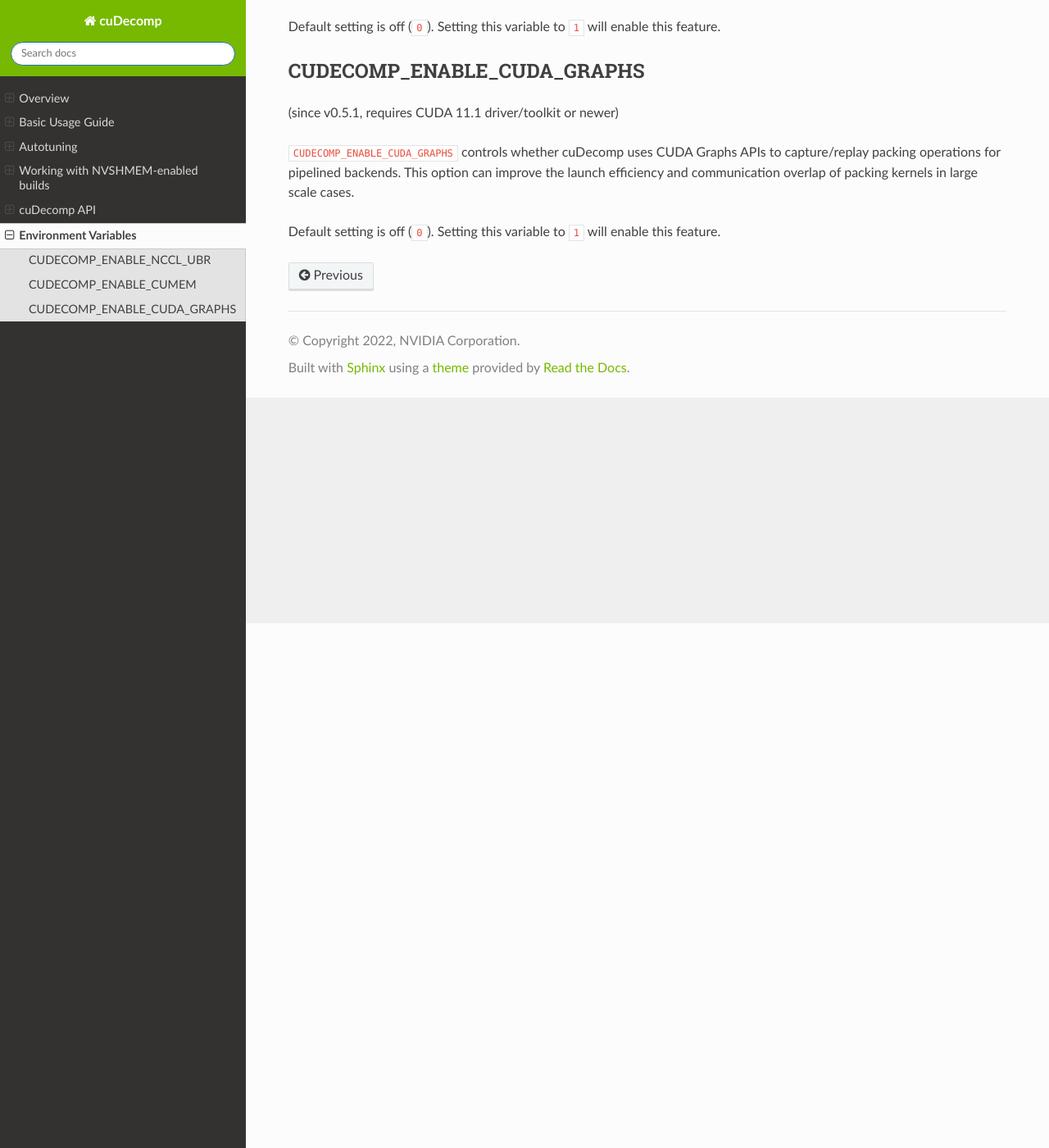
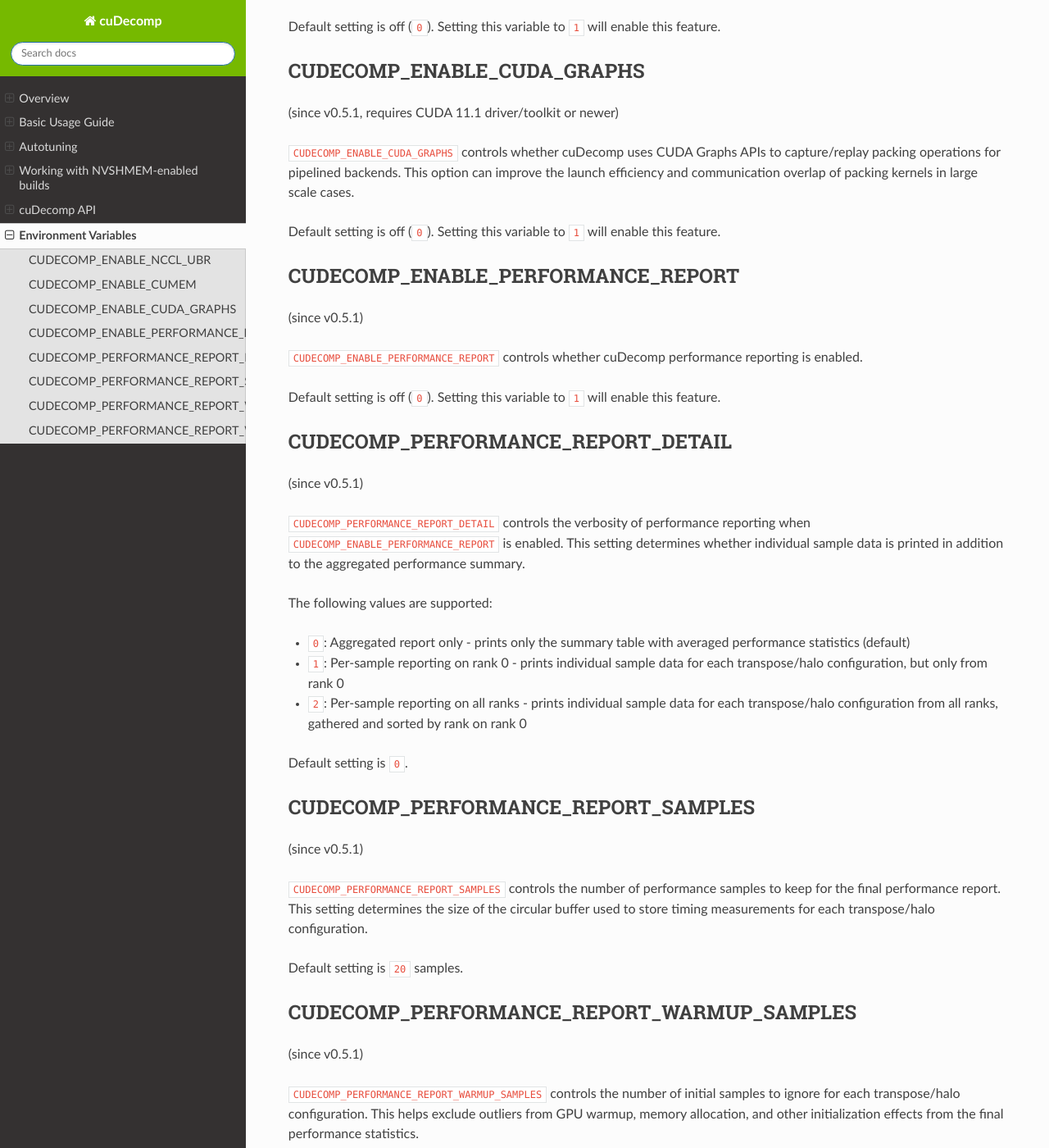
Before and after one commit to NVIDIA/cuDecomp, a Sphinx documentation site: the page built from docs/env_vars.rst, in a window 1280 px wide and 1400 px high, scrolled down 640 px. Shown: the whole window at 82% size. Built offline with Sphinx 7.4.7 and the Read the Docs theme 3.1.0, drawn with Linux system fonts in a browser that asks for light colours; some of the changed text lies outside the part shown.

Commit message:
Add performance reporting feature. (#75)
* Add option to print per-operation performance metrics during code runtime.

* More work on performance reporting. Adding more comprehensive final report mode that is less verbose. Adding sample count and warmup knobs.

* Replace existing per-op performance reporting with per-sample performance reporting. Enable with CUDECOMP_PERFORMANCE_REPORT_DETAIL.

* Add performance reporting for halo operations. Update env var names and handling.

* Some formatting changes.

* Apply fixed sorting to performance report entries.

* Refactoring and cleanup.

* Remove erroneous quick return.

* wip

* wip

* Adding CSV file writing option. More cleanup.

* Update transpose table halo/padding columns.

* Run clang-format.

```diff
--- a/CMakeLists.txt
+++ b/CMakeLists.txt
@@ -163,6 +163,7 @@ target_sources(cudecomp
   ${CMAKE_CURRENT_SOURCE_DIR}/src/cudecomp.cc
   ${CMAKE_CURRENT_SOURCE_DIR}/src/graph.cc
   ${CMAKE_CURRENT_SOURCE_DIR}/src/nvml_wrap.cc
+  ${CMAKE_CURRENT_SOURCE_DIR}/src/performance.cc
 )
 
 set_source_files_properties(${CMAKE_CURRENT_SOURCE_DIR}/src/cudecomp_kernels_rdc.cu PROPERTIES COMPILE_FLAGS -rdc=true)
--- a/docs/env_vars.rst
+++ b/docs/env_vars.rst
@@ -32,3 +32,61 @@ CUDECOMP_ENABLE_CUDA_GRAPHS
 and communication overlap of packing kernels in large scale cases.
 
 Default setting is off (:code:`0`). Setting this variable to :code:`1` will enable this feature.
+
+CUDECOMP_ENABLE_PERFORMANCE_REPORT
+------------------------------------
+(since v0.5.1)
+
+:code:`CUDECOMP_ENABLE_PERFORMANCE_REPORT` controls whether cuDecomp performance reporting is enabled.
+
+Default setting is off (:code:`0`). Setting this variable to :code:`1` will enable this feature.
+
+CUDECOMP_PERFORMANCE_REPORT_DETAIL
+----------------------------------
+(since v0.5.1)
+
+:code:`CUDECOMP_PERFORMANCE_REPORT_DETAIL` controls the verbosity of performance reporting when :code:`CUDECOMP_ENABLE_PERFORMANCE_REPORT` is enabled. This setting determines whether individual sample data is printed in addition to the aggregated performance summary.
+
+The following values are supported:
+
+- :code:`0`: Aggregated report only - prints only the summary table with averaged performance statistics (default)
+- :code:`1`: Per-sample reporting on rank 0 - prints individual sample data for each transpose/halo configuration, but only from rank 0
+- :code:`2`: Per-sample reporting on all ranks - prints individual sample data for each transpose/halo configuration from all ranks, gathered and sorted by rank on rank 0
+
+Default setting is :code:`0`.
+
+CUDECOMP_PERFORMANCE_REPORT_SAMPLES
+-----------------------------------
+(since v0.5.1)
+
+:code:`CUDECOMP_PERFORMANCE_REPORT_SAMPLES` controls the number of performance samples to keep for the final performance report. This setting determines the size of the circular buffer used to store timing measurements for each transpose/halo configuration.
+
+Default setting is :code:`20` samples.
+
+CUDECOMP_PERFORMANCE_REPORT_WARMUP_SAMPLES
+------------------------------------------
+(since v0.5.1)
+
+:code:`CUDECOMP_PERFORMANCE_REPORT_WARMUP_SAMPLES` controls the number of initial samples to ignore for each transpose/halo configuration. This helps exclude outliers from GPU warmup, memory allocation, and other initialization effects from the final performance statistics.
+
+Default setting is :code:`3` warmup samples. Setting this to 0 disables warmup sample filtering.
+
+CUDECOMP_PERFORMANCE_REPORT_WRITE_DIR
+-------------------------------------
+(since v0.5.1)
+
+:code:`CUDECOMP_PERFORMANCE_REPORT_WRITE_DIR` controls the directory where CSV performance reports are written when :code:`CUDECOMP_ENABLE_PERFORMANCE_REPORT` is enabled. When this variable is set, cuDecomp will write performance data to CSV files in the specified directory.
+
+CSV files are created with descriptive names encoding the grid configuration, for example:
+:code:`cudecomp-perf-report-transpose-aggregated-tcomm_1-hcomm_1-pdims_2x2-gdims_256x256x256-memorder_012012012.csv`
+
+The following CSV files are generated:
+
+- Aggregated transpose performance data
+- Aggregated halo performance data
+- Per-sample transpose data (when :code:`CUDECOMP_PERFORMANCE_REPORT_DETAIL` > 0)
+- Per-sample halo data (when :code:`CUDECOMP_PERFORMANCE_REPORT_DETAIL` > 0)
+
+Each CSV file includes grid configuration information as comments at the top, followed by performance data in comma-separated format.
+
+Default setting is unset (no CSV files written). Setting this variable to a directory path will enable CSV file output.
```
Also changed, not shown: 12 other files.
